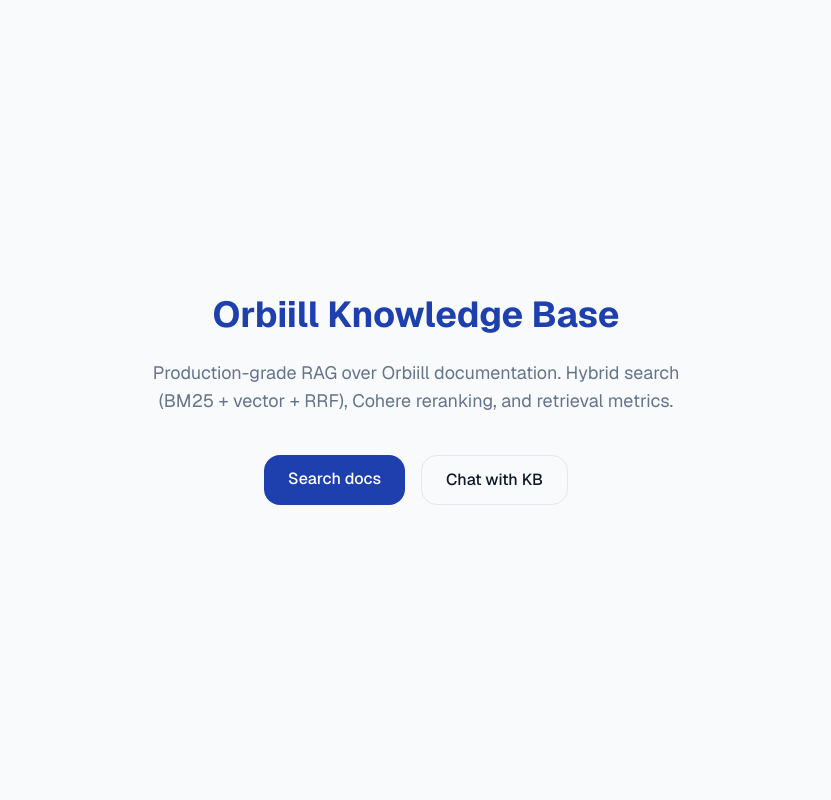
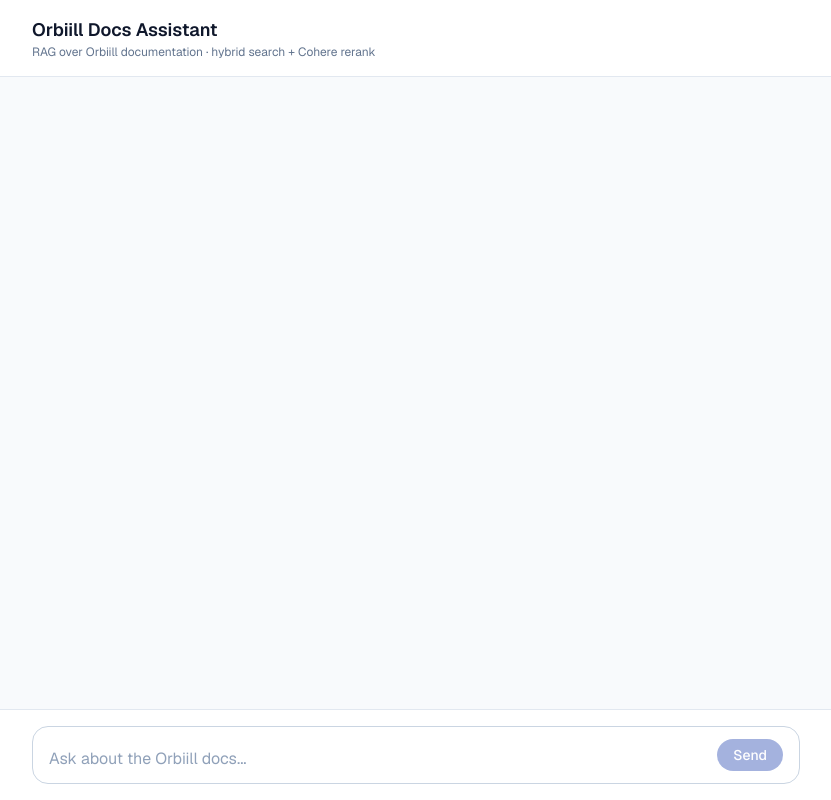
Before and after one commit to stivenslop2/production-rag-kb, a Next.js app: page / in a window 1280 px wide. Shown: the whole page, without its empty margins (224-1055 px from the left). Built offline with nearby package versions, Linux system fonts and the light colour scheme.

Commit message:
feat(chat): add functional chat UI with useChat hook

```diff
--- a/app/page.tsx
+++ b/app/page.tsx
@@ -1,16 +1,50 @@
+"use client";
+
+import { useChat } from "@ai-sdk/react";
+import { DefaultChatTransport } from "ai";
+import { useEffect, useRef } from "react";
+import { ChatMessage } from "../features/chat/components/ChatMessage";
+import { ChatInput } from "../features/chat/components/ChatInput";
+
 export default function Home() {
+  const { messages, sendMessage, status } = useChat({
+    transport: new DefaultChatTransport({ api: "/api/chat" }),
+  });
+
+  const bottomRef = useRef<HTMLDivElement>(null);
+
+  useEffect(() => {
+    bottomRef.current?.scrollIntoView({ behavior: "smooth" });
+  }, [messages]);
+
+  const isBusy = status === "submitted" || status === "streaming";
+
   return (
-    <main className="flex flex-col items-center justify-center min-h-screen gap-6 p-8">
-      <h1 className="text-4xl font-bold text-brand-500">
-        Orbiill Knowledge Base
-      </h1>
-      <p className="text-ink-muted text-lg text-center max-w-xl">
-        Production-grade RAG over Orbiill documentation. Hybrid search (BM25 + vector + RRF), Cohere reranking, and retrieval metrics.
-      </p>
-      <div className="flex gap-4 mt-4">
-        <a href="/search" className="px-6 py-3 bg-brand-500 text-white rounded-lg font-medium hover:bg-brand-600 transition-colors">Search docs</a>
-        <a href="/chat" className="px-6 py-3 border border-border rounded-lg font-medium text-ink hover:bg-surface-subtle transition-colors">Chat with KB</a>
-      </div>
-    </main>
+    <div className="flex flex-col h-screen bg-slate-50">
+      <header className="border-b border-slate-200 bg-white px-6 py-4">
+        <div className="mx-auto max-w-3xl">
+          <h1 className="text-lg font-semibold text-slate-900">
+            Orbiill Docs Assistant
+          </h1>
+          <p className="text-xs text-slate-500">
+            RAG over Orbiill documentation · hybrid search + Cohere rerank
+          </p>
+        </div>
+      </header>
+
+      <main className="flex-1 overflow-y-auto">
+        <div className="mx-auto max-w-3xl px-6 py-6 space-y-6">
+          {messages.map((m) => (
+            <ChatMessage key={m.id} message={m} />
+          ))}
+          <div ref={bottomRef} />
+        </div>
+      </main>
+
+      <ChatInput
+        onSubmit={(text) => sendMessage({ text })}
+        disabled={isBusy}
+      />
+    </div>
   );
 }
--- /dev/null
+++ b/features/chat/components/ChatInput.tsx
@@ -0,0 +1,51 @@
+"use client";
+
+import { useState, KeyboardEvent } from "react";
+
+interface ChatInputProps {
+  onSubmit: (text: string) => void;
+  disabled?: boolean;
+}
+
+export function ChatInput({ onSubmit, disabled }: ChatInputProps) {
+  const [value, setValue] = useState("");
+
+  const handleSubmit = () => {
+    const trimmed = value.trim();
+    if (!trimmed || disabled) return;
+    onSubmit(trimmed);
+    setValue("");
+  };
+
+  const handleKeyDown = (e: KeyboardEvent<HTMLTextAreaElement>) => {
+    if (e.key === "Enter" && !e.shiftKey) {
+      e.preventDefault();
+      handleSubmit();
+    }
+  };
+
+  return (
+    <div className="border-t border-slate-200 bg-white p-4">
+      <div className="mx-auto max-w-3xl">
+        <div className="flex gap-2 items-end rounded-2xl border border-slate-300 bg-white px-4 py-3 focus-within:border-[#1E40AF] focus-within:ring-2 focus-within:ring-[#1E40AF]/20 transition">
+          <textarea
+            value={value}
+            onChange={(e) => setValue(e.target.value)}
+            onKeyDown={handleKeyDown}
+            placeholder="Ask about the Orbiill docs..."
+            rows={1}
+            disabled={disabled}
+            className="flex-1 resize-none bg-transparent outline-none text-slate-900 placeholder:text-slate-400 max-h-32"
+          />
+          <button
+            onClick={handleSubmit}
+            disabled={disabled || !value.trim()}
+            className="rounded-lg bg-[#1E40AF] px-4 py-1.5 text-sm font-medium text-white hover:bg-[#1E3A8A] disabled:opacity-40 disabled:cursor-not-allowed transition"
+          >
+            Send
+          </button>
+        </div>
+      </div>
+    </div>
+  );
+}
--- /dev/null
+++ b/features/chat/components/ChatMessage.tsx
@@ -0,0 +1,32 @@
+import { UIMessage } from "ai";
+
+interface ChatMessageProps {
+  message: UIMessage;
+}
+
+export function ChatMessage({ message }: ChatMessageProps) {
+  const isUser = message.role === "user";
+
+  const textContent = message.parts
+    .filter((p) => p.type === "text")
+    .map((p) => (p as { type: "text"; text: string }).text)
+    .join("");
+
+  if (isUser) {
+    return (
+      <div className="flex justify-end">
+        <div className="max-w-[80%] rounded-2xl bg-[#1E40AF] px-4 py-2.5 text-white">
+          {textContent}
+        </div>
+      </div>
+    );
+  }
+
+  return (
+    <div className="flex justify-start">
+      <div className="max-w-[85%] text-slate-800 whitespace-pre-wrap">
+        {textContent}
+      </div>
+    </div>
+  );
+}
--- a/package.json
+++ b/package.json
@@ -19,6 +19,7 @@
   "dependencies": {
     "@ai-sdk/anthropic": "^3.0.71",
     "@ai-sdk/openai": "^3.0.53",
+    "@ai-sdk/react": "^3.0.179",
     "@supabase/supabase-js": "^2.105.3",
     "ai": "^6.0.177",
     "cohere-ai": "^8.0.0",
@@ -27,6 +28,8 @@
     "openai": "^6.36.0",
     "react": "19.2.4",
     "react-dom": "19.2.4",
+    "remark-gfm": "^4.0.1",
+    "streamdown": "^2.5.0",
     "zod": "^4.4.3"
   },
   "devDependencies": {
```
